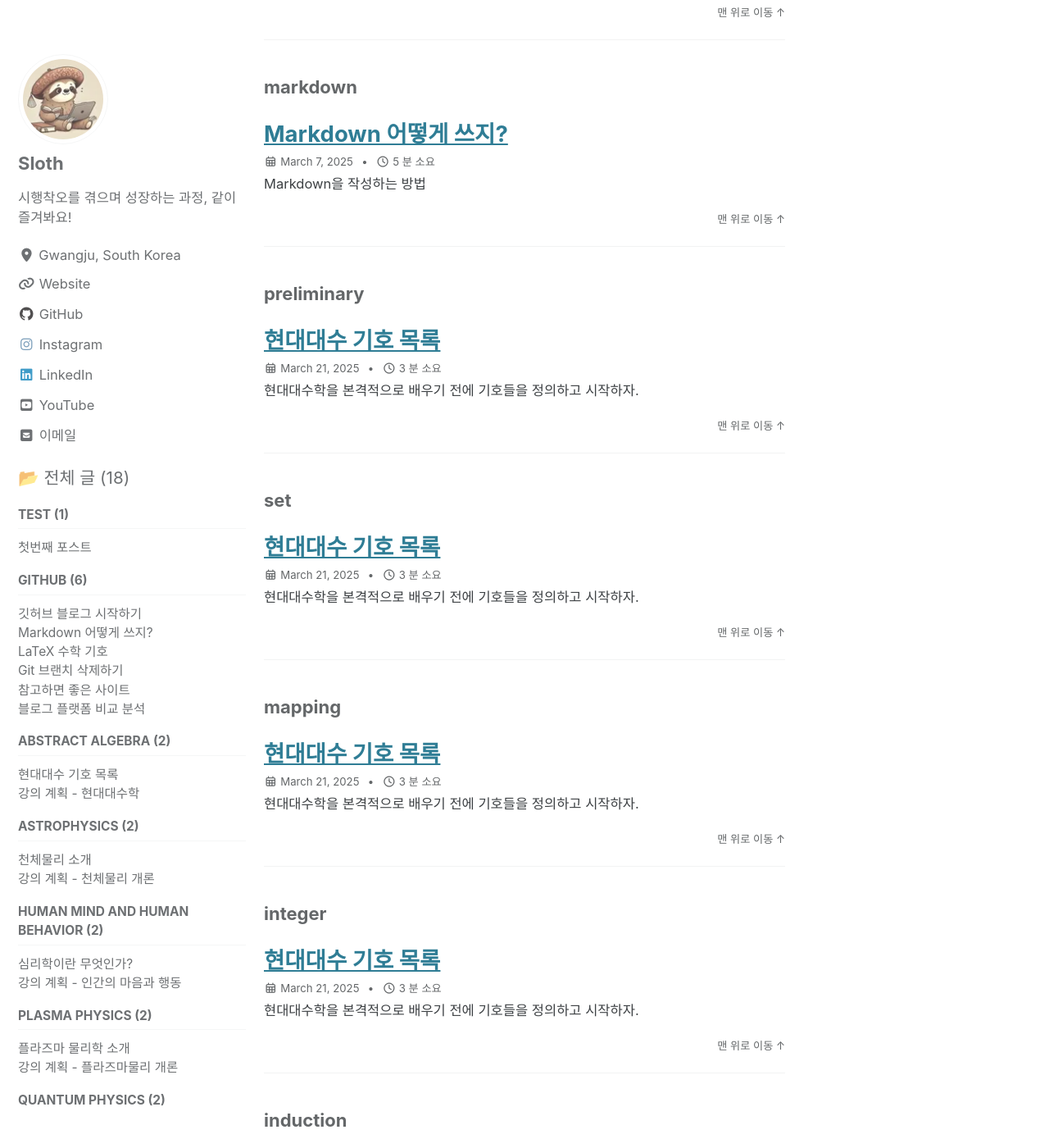
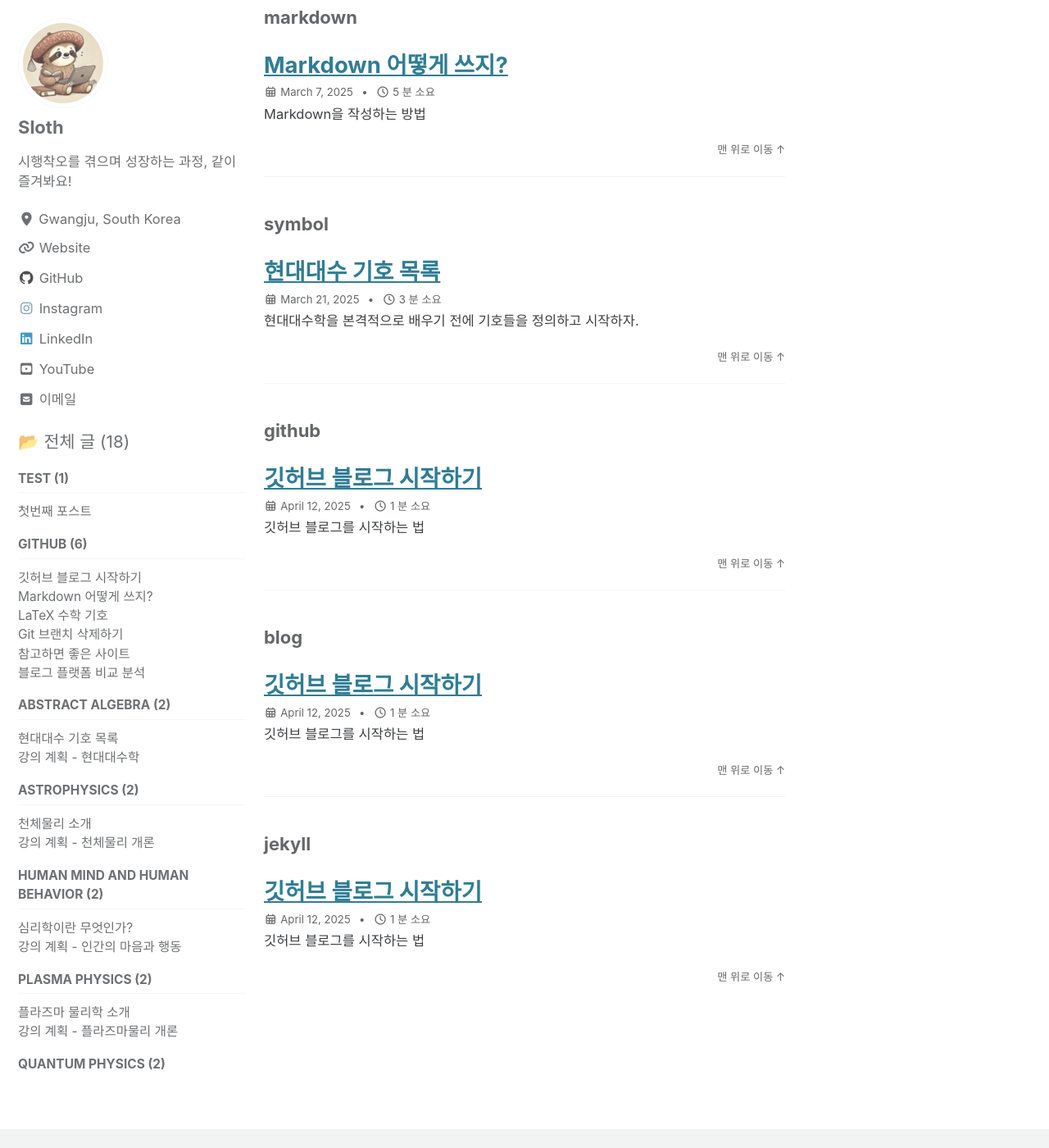
Before and after one commit to renaissance-sloth/renaissance-sloth.github.io, a Jekyll site: the page built from ko/tags.md, in a window 1280 px wide and 1400 px high, scrolled down 9920 px. Shown: the whole window at 82% size. Built offline with Jekyll 4.4.1, drawn with Linux system fonts in a browser that asks for light colours; cached includes are drawn as plain includes; formulas are drawn with MathJax 3; some of the changed text lies outside the part shown.

Commit message:
Docs: update tags for symbol list

```diff
--- a/ko/Abstract Algebra/_posts/2025-03-21-symbol list.md
+++ b/ko/Abstract Algebra/_posts/2025-03-21-symbol list.md
@@ -1,7 +1,7 @@
 ---
 title: "현대대수 기호 목록"
 excerpt:
-tags: math mathematics abstract algebra preliminary set mapping integer induction complex
+tags: math mathematics abstract algebra symbol
 header:
   teaser: https://media.wiley.com/product_data/coverImage300/92/04713687/0471368792.jpg
 ---
```
